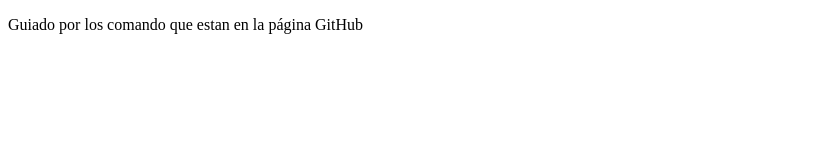
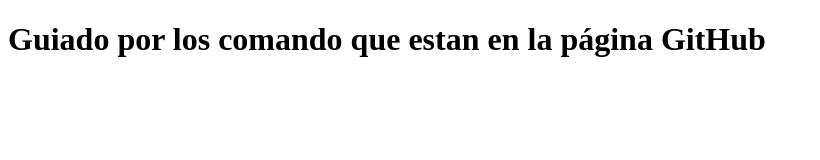
Before and after one commit to alex-atik/sistema-de-registro-2, a plain HTML site: page index.html in a window 1280 px wide. Shown: the whole page, without its empty margins (0-820 px from the left). Drawn offline with Linux system fonts and the light colour scheme.

Commit message:
Título pagina index.html

```diff
--- a/index.html
+++ b/index.html
@@ -6,6 +6,6 @@
     <title>Comandos preestablecidos</title>
 </head>
 <body>
-    <p>Guiado por los comando que estan en la página GitHub</p>
+    <h1>Guiado por los comando que estan en la página GitHub</h1>
 </body>
 </html>
```
